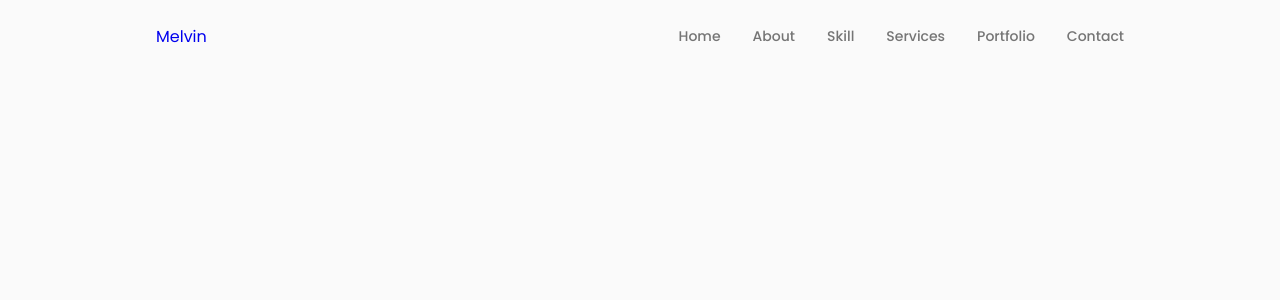
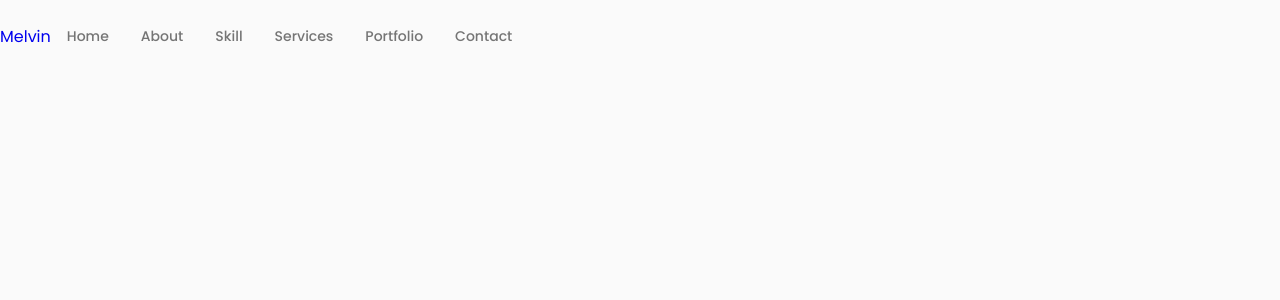
Before and after one commit to Melcocha/mea_culpa, a React (Create React App) app: page / in a window 1280 px wide. Shown: the top 300 px of the page. Built offline with nearby package versions, Linux system fonts and the light colour scheme.

Commit message:
commit 28-08-23

```diff
--- a/src/components/header/header.css
+++ b/src/components/header/header.css
@@ -1,5 +1,5 @@
 .header {
-    width: 100%;
+    width: 10%;
     position: fixed;
     top: 0;
     left: 0;
```
